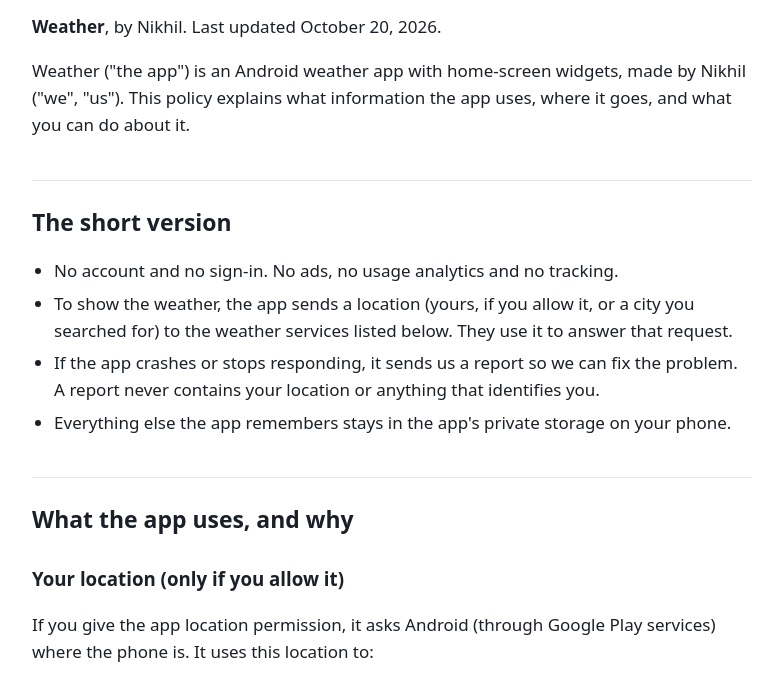
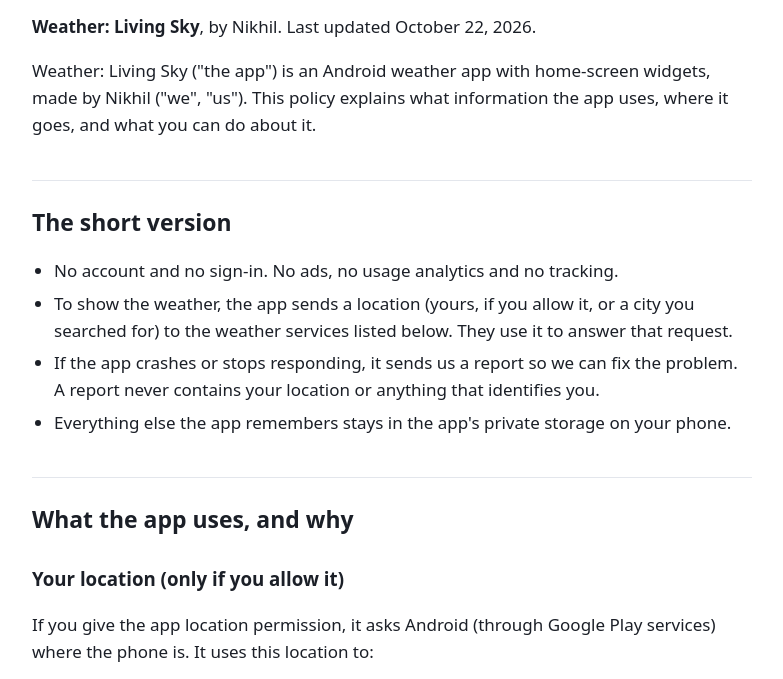
Before and after one commit to nikhil113098/nikhil113098.github.io, a plain HTML site: page living-sky/privacy-policy/index.html in a window 1280 px wide. Shown: the part 75-754 px from the top of the page, without its empty margins (248-1031 px from the left). Drawn offline with Linux system fonts and the light colour scheme.

Commit message:
Name the app Weather: Living Sky in the privacy policy

```diff
--- a/living-sky/privacy-policy/index.html
+++ b/living-sky/privacy-policy/index.html
@@ -21,9 +21,9 @@
 <body>
 <main>
 <h1 id="privacy-policy">Privacy policy</h1>
-<p><strong>Weather</strong>, by Nikhil. Last updated October 20,
+<p><strong>Weather: Living Sky</strong>, by Nikhil. Last updated October 22,
 2026.</p>
-<p>Weather ("the app") is an Android weather app with home-screen
+<p>Weather: Living Sky ("the app") is an Android weather app with home-screen
 widgets, made by Nikhil ("we", "us"). This policy explains what
 information the app uses, where it goes, and what you can do about
 it.</p>
@@ -147,7 +147,7 @@
 <h2 id="your-choices">Your choices</h2>
 <ul>
 <li>Allow, limit to "approximate", or remove location access at any time
-in Android settings (Settings &gt; Apps &gt; Weather &gt;
+in Android settings (Settings &gt; Apps &gt; Weather: Living Sky &gt;
 Permissions).</li>
 <li>Use a searched city instead of your location.</li>
 <li>Clear recent searches in the app, or clear all of the app's data in
```
